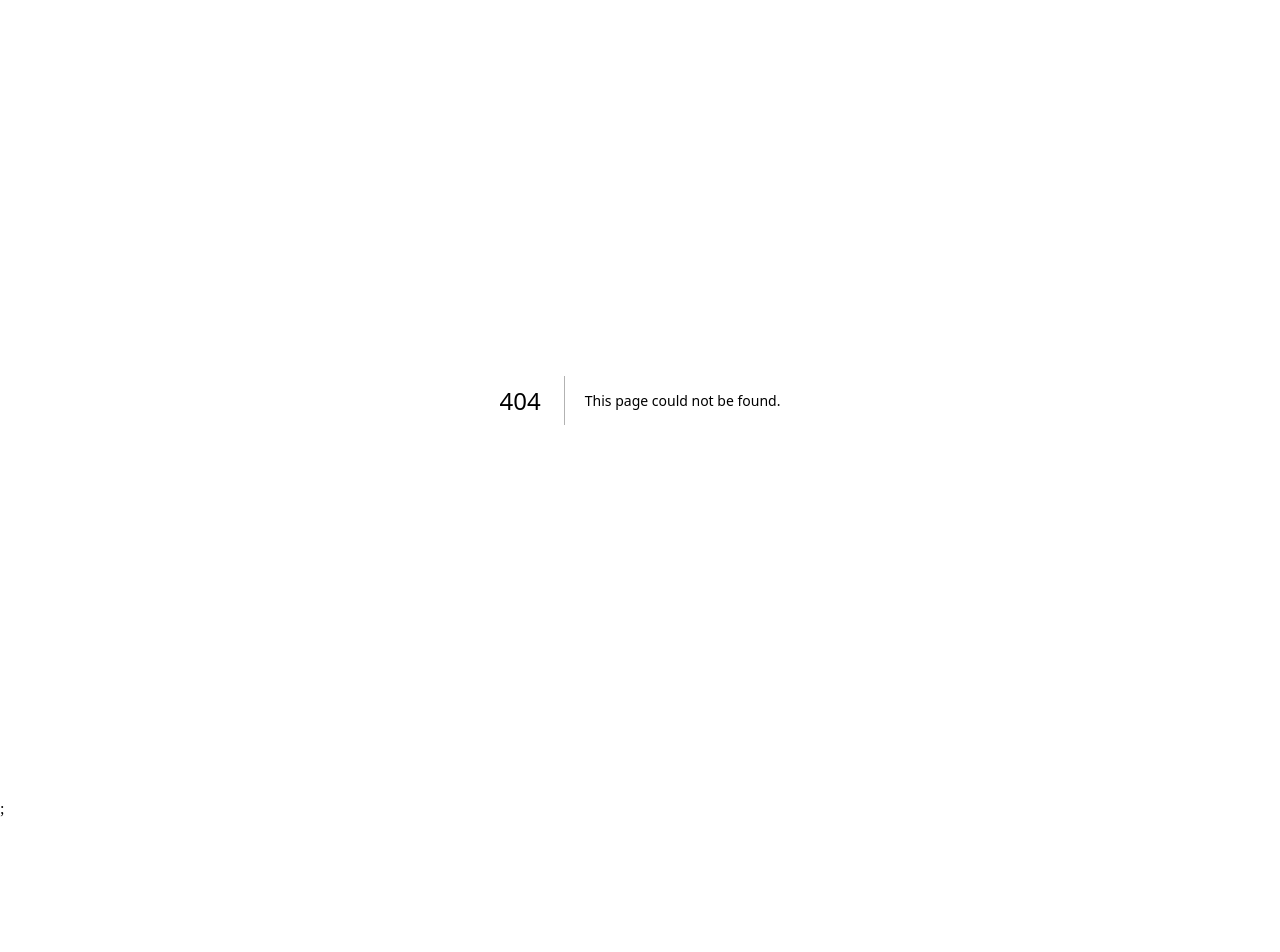
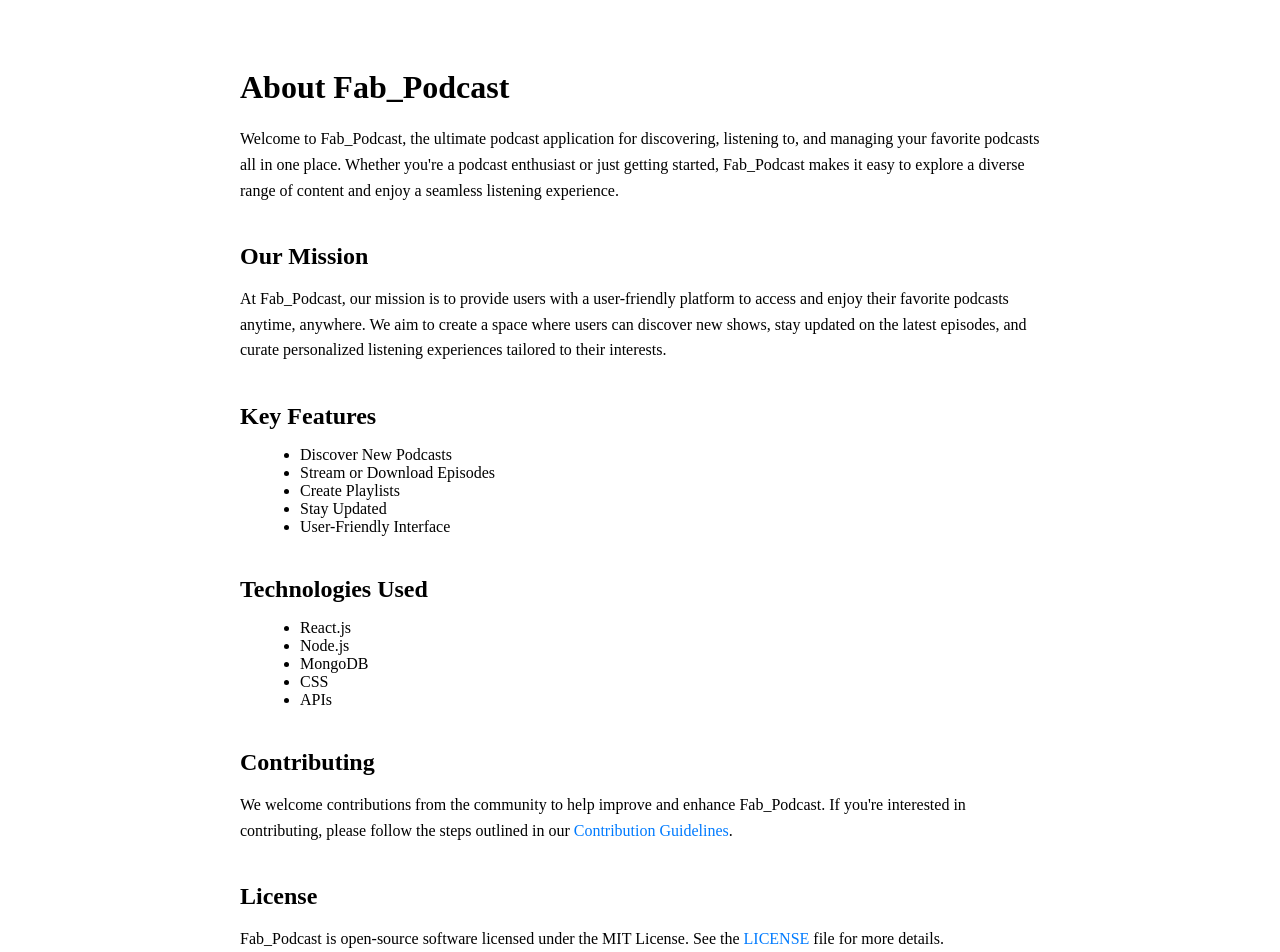
Before and after one commit to Fabphokie/podcast-2.0, a Next.js app: page /about in a window 1280 px wide. Before the commit this address had no page. Shown: the top 952 px of the page. Before the commit the page ends 818 px from the top, so only its background shows below. Built offline with nearby package versions, Linux system fonts and the light colour scheme.

Commit message:
Created an About us Page

```diff
--- /dev/null
+++ b/src/pages/about.js
@@ -0,0 +1,43 @@
+import styles from "../styles/About.module.css"
+export default function about() {
+    return(
+      <div className={styles.container}>
+         <h1 className={styles.heading}>About Fab_Podcast</h1>
+      <p className={styles.paragraph}>
+        Welcome to Fab_Podcast, the ultimate podcast application for discovering, listening to, and managing your favorite podcasts all in one place. Whether you're a podcast enthusiast or just getting started, Fab_Podcast makes it easy to explore a diverse range of content and enjoy a seamless listening experience.
+      </p>
+      <h2 className={styles.subHeading}>Our Mission</h2>
+      <p className={styles.paragraph}>
+        At Fab_Podcast, our mission is to provide users with a user-friendly platform to access and enjoy their favorite podcasts anytime, anywhere. We aim to create a space where users can discover new shows, stay updated on the latest episodes, and curate personalized listening experiences tailored to their interests.
+      </p>
+      <h2 className={styles.subHeading}>Key Features</h2>
+      <ul className={styles.featureList}>
+        <li>Discover New Podcasts</li>
+        <li>Stream or Download Episodes</li>
+        <li>Create Playlists</li>
+        <li>Stay Updated</li>
+        <li>User-Friendly Interface</li>
+      </ul>
+      <h2 className={styles.subHeading}>Technologies Used</h2>
+      <ul className={styles.techList}>
+        <li>React.js</li>
+        <li>Node.js</li>
+        <li>MongoDB</li>
+        <li>CSS</li>
+        <li>APIs</li>
+      </ul>
+      <h2 className={styles.subHeading}>Contributing</h2>
+      <p className={styles.paragraph}>
+        We welcome contributions from the community to help improve and enhance Fab_Podcast. If you're interested in contributing, please follow the steps outlined in our <a href="/contribute" className={styles.link}>Contribution Guidelines</a>.
+      </p>
+      <h2 className={styles.subHeading}>License</h2>
+      <p className={styles.paragraph}>
+        Fab_Podcast is open-source software licensed under the MIT License. See the <a href="/license" className={styles.link}>LICENSE</a> file for more details.
+      </p>
+      <h2 className={styles.subHeading}>Acknowledgments</h2>
+      <p className={styles.paragraph}>
+        We'd like to extend our gratitude to Codespace Academy for their support and inspiration in the development of Fab_Podcast.
+      </p>
+      </div>
+    )
+}
--- /dev/null
+++ b/src/styles/About.module.css
@@ -0,0 +1,37 @@
+.container {
+  max-width: 800px;
+  margin: 0 auto;
+  padding: 40px 20px;
+}
+
+.heading {
+  font-size: 32px;
+  margin-bottom: 20px;
+}
+
+.subHeading {
+  font-size: 24px;
+  margin-top: 40px;
+  margin-bottom: 10px;
+}
+
+.paragraph {
+  font-size: 16px;
+  line-height: 1.6;
+  margin-bottom: 20px;
+}
+
+.featureList,
+.techList {
+  list-style-type: disc;
+  margin-left: 20px;
+}
+
+.link {
+  color: #007bff;
+  text-decoration: none;
+}
+
+.link:hover {
+  text-decoration: underline;
+}
```
Also changed, not shown: src/pages/Favorites.js (added).
